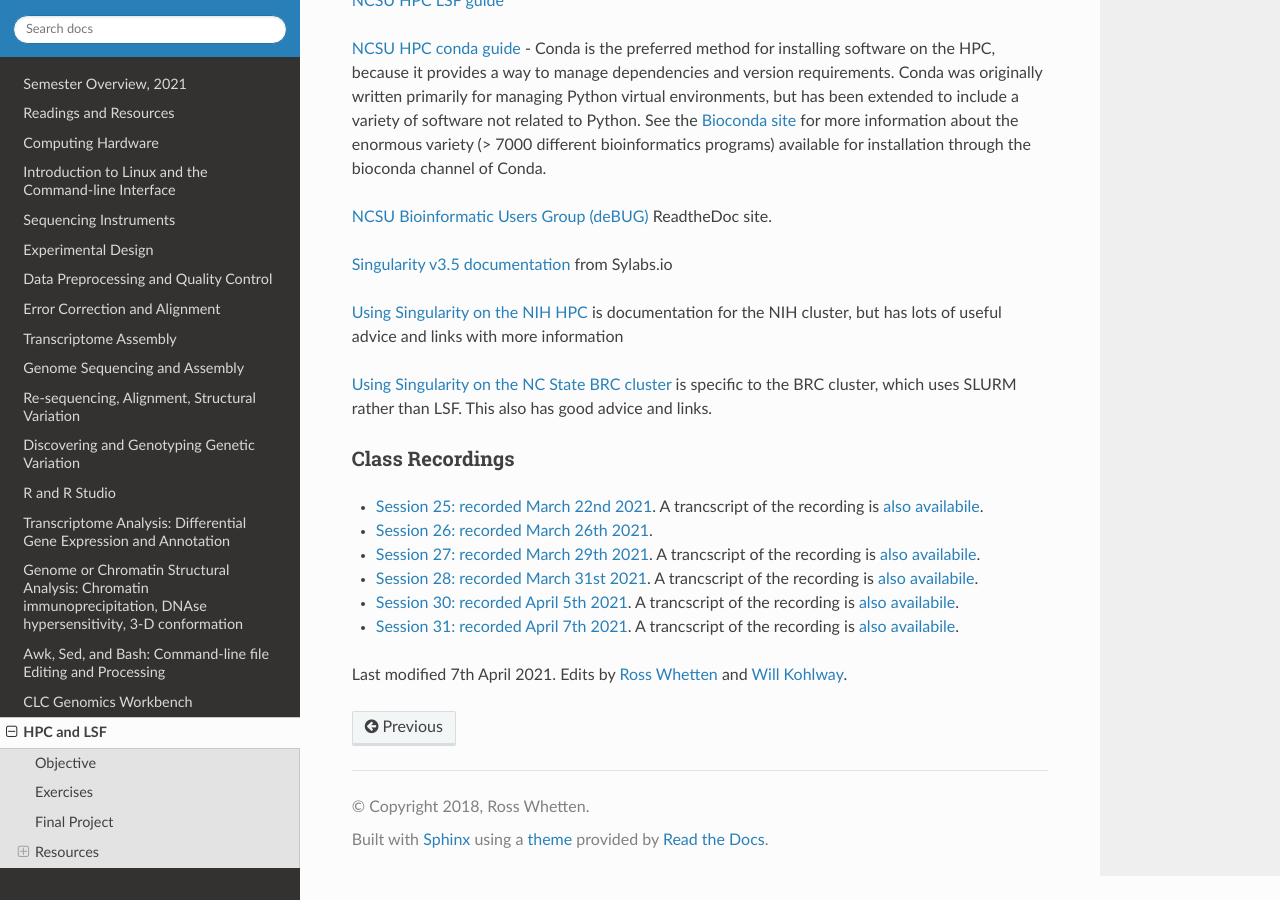
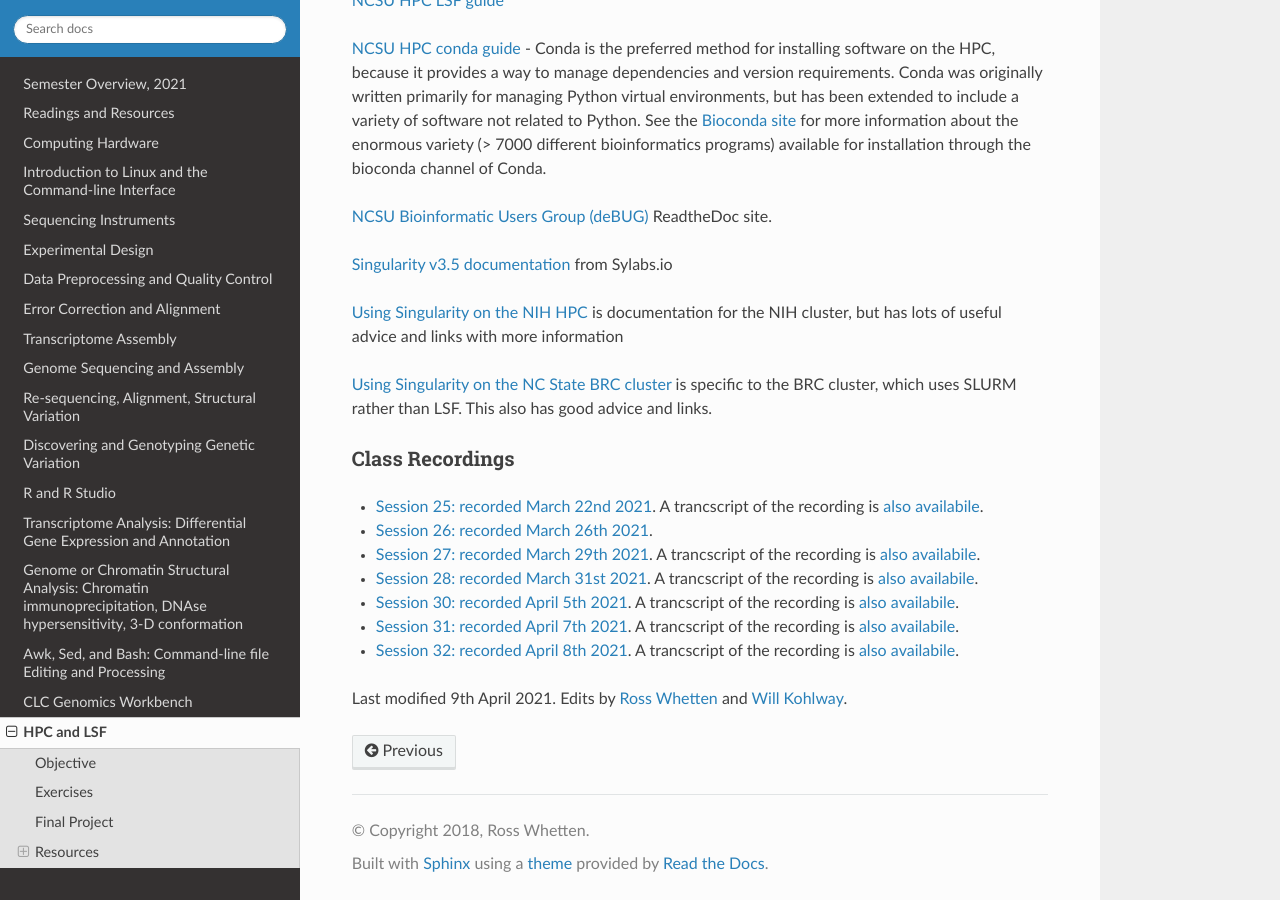
Before and after one commit to rwhetten/DeepSeqAnalysis, a Sphinx documentation site: the page built from docs/source/HPC.rst, in a window 1280 px wide and 900 px high, scrolled down 1731 px. Built offline with Sphinx 7.4.7 and the Read the Docs theme 2.0.0, drawn with Linux system fonts in a browser that asks for light colours.

Commit message:
Update HPC.rst

```diff
--- a/docs/source/HPC.rst
+++ b/docs/source/HPC.rst
@@ -78,8 +78,8 @@
 +   `Session 28: recorded March 31st 2021 <https://drive.google.com/file/d/1UR0KqRDp1lSj8RkJSB09cLqeKBULdER_/view?usp=sharing>`_. A trancscript of the recording is `also availabile <https://drive.google.com/file/d/1Y-vj0StT-3BuBsg7fHfAMjqlnstamRZd/view?usp=sharing>`_.
 +   `Session 30: recorded April 5th 2021 <https://drive.google.com/file/d/189y0H8Ta9QNUGQY25Mg3FVz03ZcP2c68/view?usp=sharing>`_. A trancscript of the recording is `also availabile <https://drive.google.com/file/d/19ysg6ZcXxwUrnhc-Jj61PZOIxpHp_m8U/view?usp=sharing>`_.
 +   `Session 31: recorded April 7th 2021 <https://drive.google.com/file/d/1CpLV0miX40Yay_yiuUWwqBlEU5NOrDaw/view?usp=sharing>`_. A trancscript of the recording is `also availabile <https://drive.google.com/file/d/1h29BOmaW9SUL-x_krRYetQlI-IroYXJK/view?usp=sharing>`_.
++   `Session 32: recorded April 8th 2021 <https://drive.google.com/file/d/1ugrRnCMCD-sBI_DP1gthSCGHAh6KVs8s/view?usp=sharing>`_. A trancscript of the recording is `also availabile <https://drive.google.com/file/d/1lpmnb_FloOWYoWFBVkeJNMQsI8ebQ81W/view?usp=sharing>`_.
 
 
-
-Last modified 7th April 2021.
+Last modified 9th April 2021.
 Edits by `Ross Whetten <https://github.com/rwhetten>`_ and `Will Kohlway <https://github.com/wkohlway>`_.
```
